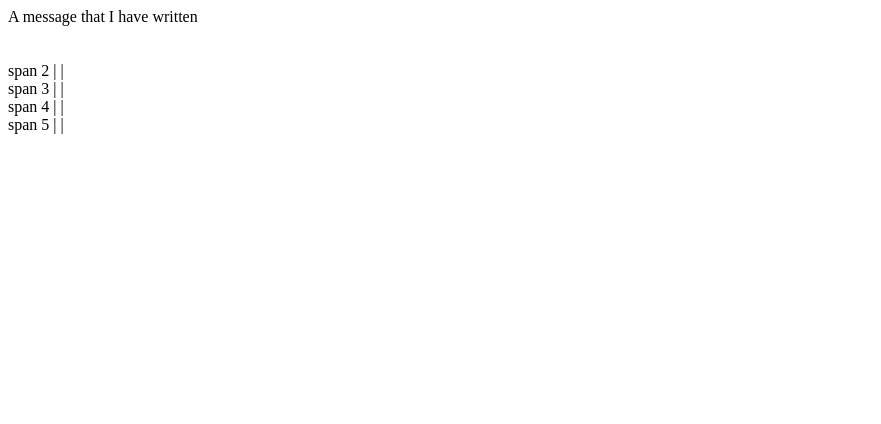
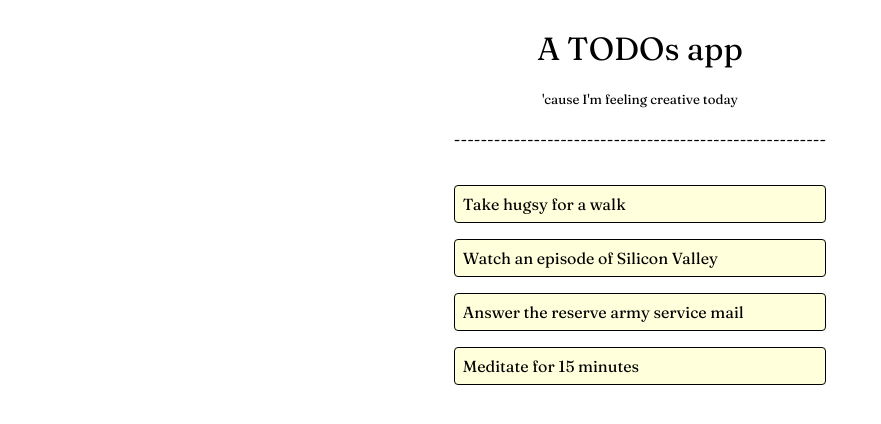
Before and after one commit to pitamer/learning_vue, a plain HTML site: page index.html in a window 1280 px wide. Shown: the whole page, without its empty margins (0-881 px from the left). Drawn offline with nearby package versions, Linux system fonts and the light colour scheme.

Commit message:
Use v-on, conditional styling, all of a sudden it's a todos app

```diff
--- a/index.html
+++ b/index.html
@@ -4,22 +4,30 @@
     <meta charset="UTF-8">
     <meta name="viewport" content="width=device-width, initial-scale=1.0">
     <link rel="stylesheet" href="style.css">
+    <link href='https://fonts.googleapis.com/css?family=Fraunces' rel='stylesheet'>
     <script src="https://cdn.jsdelivr.net/npm/vue/dist/vue.js"></script>
     <title>Document</title>
 </head>
 <body>
 
-        <div id="app">
-            {{ my_message }}
-            <br><br>
-            <span v-for="span in spans">
-                <span v-if="span.visible">
-                    {{ span.name }}
-                </span>
-                <br>
+    <div id="app">
+        <div class="title">
+            <h1>{{ title }}</h1>
+            <h5>{{ subTitle }}</h5>
+        </div>
+        <br>
+        <ul>
+            <span v-for="todo in todos" v-on:click="toggleTodo(todo)">
+                <li v-if="!todo.done" class="todo">
+                    {{ todo.text }}
+                </li>
+                <li v-else class="todo done">
+                    {{ todo.text }}
+                </li>
             </span>
-        </div>
+        </ul>
+    </div>
 
-        <script src="index.js"></script>
+    <script src="index.js"></script>
 </body>
 </html>
--- a/index.js
+++ b/index.js
@@ -1,47 +1,31 @@
 app = new Vue({
   el: "#app",
   data: {
-    my_message: "A message that I have written",
-    spans: [
+    title: "A TODOs app",
+    subTitle: "'cause I'm feeling creative today",
+    todos: [
       {
-        name: "span 1",
-        visible: true,
-        color: "blue",
+        text: "Take hugsy for a walk",
+        done: false,
       },
       {
-        name: "span 2",
-        visible: true,
-        color: "purple",
+        text: "Watch an episode of Silicon Valley",
+        done: false,
       },
       {
-        name: "span 3",
-        visible: true,
-        color: "red",
+        text: "Answer the reserve army service mail",
+        done: false,
       },
       {
-        name: "span 4",
-        visible: true,
-        color: "yellow",
-      },
-      {
-        name: "span 5",
-        visible: true,
-        color: "green",
+        text: "Meditate for 15 minutes",
+        done: false,
       },
     ],
   },
+  methods: {
+    toggleTodo: todo => {
+        todo.done = !todo.done;
+        console.log(`${todo.text} is now ${todo.done}`);
+    }
+  },
 });
-
-setInterval(
-    () => {
-        app.spans.forEach(span => {
-            setTimeout(() => {
-                span.visible = false
-            },
-            1000 + 200*app.spans.indexOf(span))
-            span.visible = true;
-            span.name += ' |'
-        })
-    },
-    2000
-)
--- a/style.css
+++ b/style.css
@@ -0,0 +1,39 @@
+
+body {
+    display: grid;
+    place-items: center;
+}
+
+#app {
+    font-family: 'Fraunces';
+    max-width: 500px;
+}
+
+.title {
+    text-align: center;
+}
+
+.title::after {
+    content: "--------------------------------------------------------";
+}
+
+ul {
+    list-style: none;
+    padding-left: 0px;
+}
+
+.todo {
+    border: 1px solid black;
+    border-radius: 4px;
+    padding: 0.5em;
+    margin: 1em 0em 1em;
+    cursor: pointer;
+    background-color: rgba(254, 255, 181, 0.486);
+}
+
+.done {
+    color: red;
+    background-color: rgba(181, 255, 200, 0.486);
+    color: grey;
+    text-decoration: line-through;
+}
```
